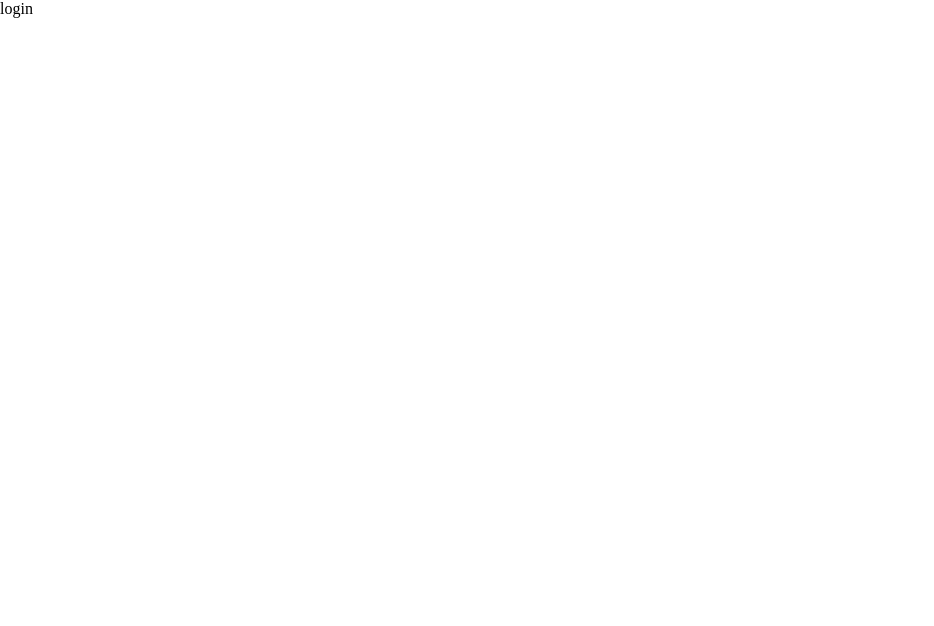
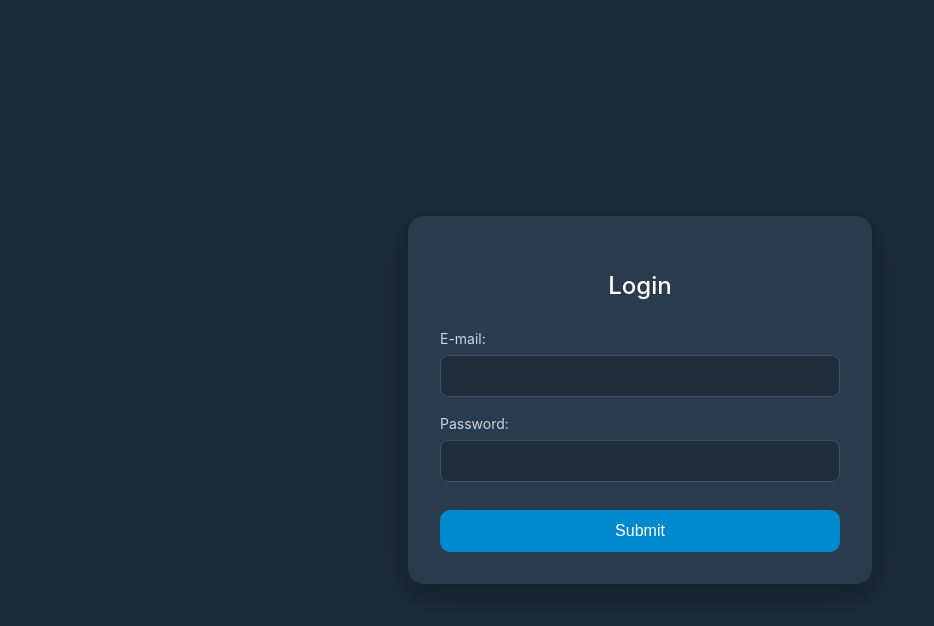
Before and after one commit to ezacd/fun-chat, a Next.js app in the folder frontend/chat-app/: page /login in a window 1280 px wide. Shown: the top 626 px of the page, without its empty margins (0-934 px from the left). Built offline with nearby package versions, Linux system fonts and the light colour scheme.

Commit message:
feat: login page styles

```diff
--- a/frontend/chat-app/src/app/globals.css
+++ b/frontend/chat-app/src/app/globals.css
@@ -1,5 +1,32 @@
-* {
-  box-sizing: border-box;
+body {
+  margin: 0;
   padding: 0;
-  margin: 0;
+  font-family: 'Inter', 'Segoe UI', 'Roboto', 'Helvetica Neue', sans-serif;
+  font-weight: 400;
+  color: #ffffff;
+  background-color: #1c2b3a; /* Telegram dark theme */
+  line-height: 1.5;
+  display: flex;
+  width: 100vw;
+  height: 100vh;
+  overflow: hidden;
 }
+
+h1,
+h2,
+h3,
+h4,
+h5,
+h6 {
+  font-weight: 600;
+  color: #ffffff;
+}
+
+a {
+  color: #0088cc;
+  text-decoration: none;
+}
+
+a:hover {
+  text-decoration: underline;
+}
--- /dev/null
+++ b/frontend/chat-app/src/app/login/login.module.css
@@ -0,0 +1,72 @@
+.login {
+  display: flex;
+  justify-content: center;
+  align-items: center;
+  width: 100vw;
+  height: 100vh;
+  background-color: #1c2b3a;
+  font-family: 'Inter', 'Segoe UI', 'Roboto', sans-serif;
+}
+
+.loginBox {
+  background-color: #2a3b4d;
+  padding: 32px;
+  border-radius: 16px;
+  box-shadow: 0 10px 30px rgba(0, 0, 0, 0.3);
+  width: 100%;
+  max-width: 400px;
+}
+
+.loginText {
+  text-align: center;
+  color: #ffffff;
+  font-size: 24px;
+  margin-bottom: 24px;
+  font-weight: 500;
+}
+
+.loginForm {
+  display: flex;
+  flex-direction: column;
+  gap: 16px;
+}
+
+.loginFormLabel {
+  display: flex;
+  flex-direction: column;
+  color: #cbd6e2;
+  font-size: 14px;
+}
+
+.loginFromInput {
+  margin-top: 6px;
+  padding: 12px;
+  font-size: 14px;
+  border-radius: 8px;
+  border: 1px solid #3c4f65;
+  background-color: #1e2c3b;
+  color: #ffffff;
+  outline: none;
+  transition: border-color 0.2s ease;
+}
+
+.loginFromInput:focus {
+  border-color: #0088cc;
+}
+
+.loginFormSubmit {
+  margin-top: 12px;
+  padding: 12px;
+  background-color: #0088cc;
+  color: #ffffff;
+  font-size: 16px;
+  font-weight: 500;
+  border: none;
+  border-radius: 10px;
+  cursor: pointer;
+  transition: background-color 0.2s ease;
+}
+
+.loginFormSubmit:hover {
+  background-color: #007ab8;
+}
--- a/frontend/chat-app/src/app/login/page.tsx
+++ b/frontend/chat-app/src/app/login/page.tsx
@@ -1,3 +1,26 @@
-export default function Home() {
-  return <>login</>;
+import styles from './login.module.css';
+
+export default function Lofin() {
+  return (
+    <div className={styles.login}>
+      <div className={styles.loginBox}>
+        <h2 className={styles.loginText}>Login</h2>
+        <form className={styles.loginForm}>
+          <label className={styles.loginFormLabel}>
+            E-mail:
+            <input className={styles.loginFromInput} type="email" />
+          </label>
+
+          <label className={styles.loginFormLabel}>
+            Password:
+            <input className={styles.loginFromInput} type="password" />
+          </label>
+
+          <button className={styles.loginFormSubmit} type="submit">
+            Submit
+          </button>
+        </form>
+      </div>
+    </div>
+  );
 }
--- a/package.json
+++ b/package.json
@@ -16,5 +16,9 @@
   "bugs": {
     "url": "https://github.com/ezacd/fun-chat/issues"
   },
-  "homepage": "https://github.com/ezacd/fun-chat#readme"
+  "homepage": "https://github.com/ezacd/fun-chat#readme",
+  "dependencies": {
+    "firebase": "^11.8.1",
+    "react-hook-form": "^7.56.4"
+  }
 }
```
Also changed, not shown: frontend/chat-app/src/app/register/page.tsx (+30 -2 lines), frontend/chat-app/src/app/register/register.module.css (added).
